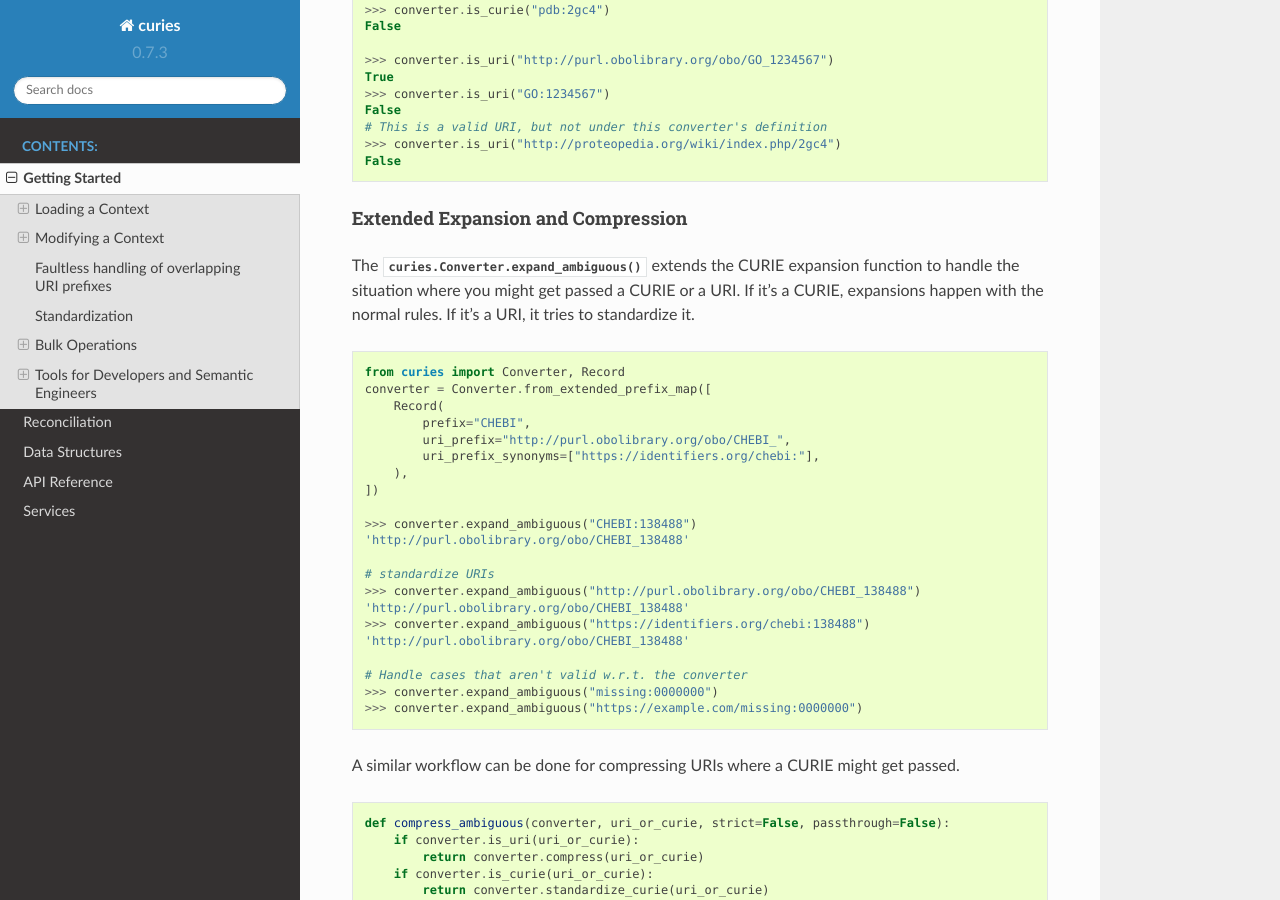
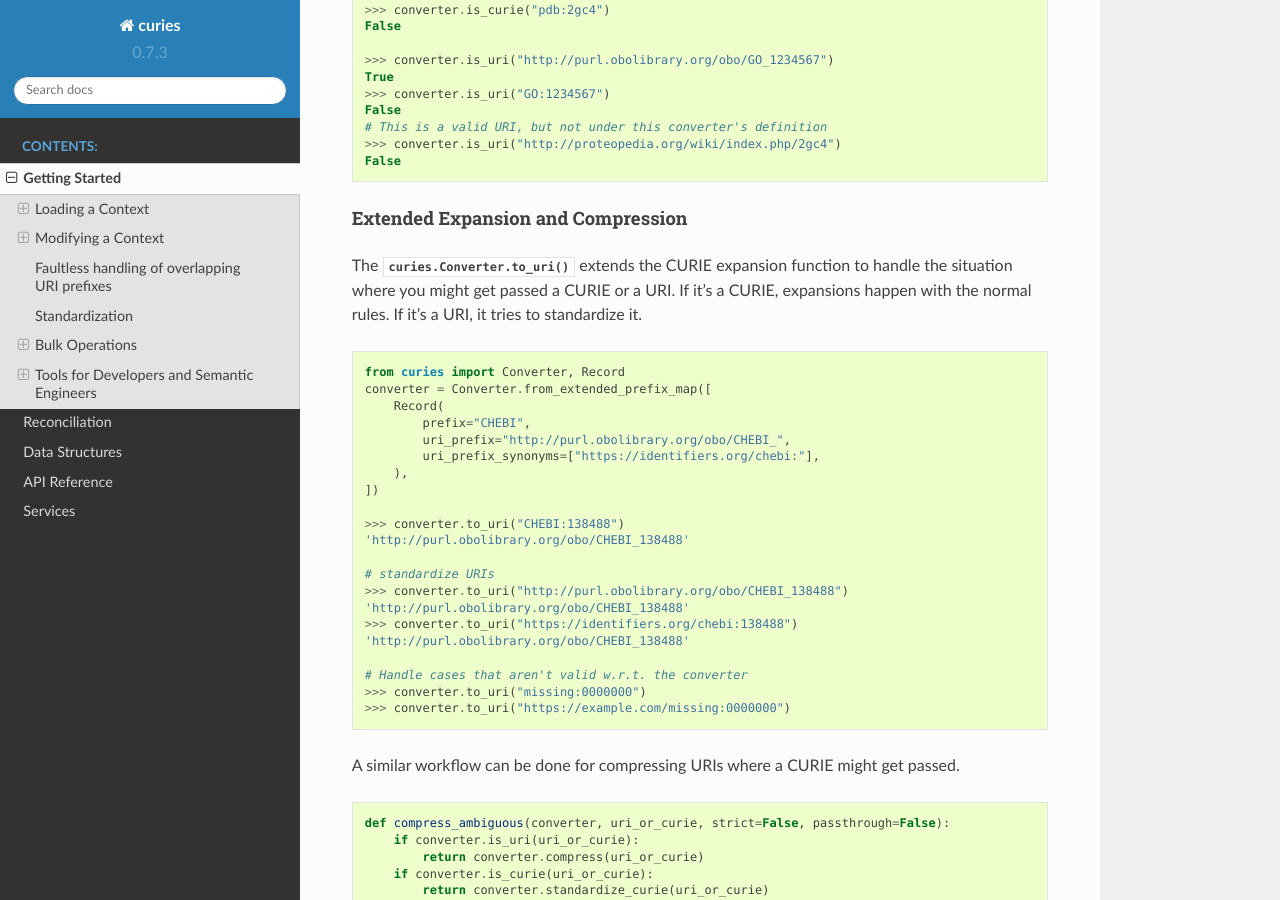
Before and after one commit to biopragmatics/curies, a Sphinx documentation site: the page built from docs/source/tutorial.rst, in a window 1280 px wide and 900 px high, scrolled down 13183 px. Built offline with Sphinx 7.4.7 and the Read the Docs theme 2.0.0, drawn with Linux system fonts in a browser that asks for light colours.

Commit message:
Rename to to_uri

```diff
--- a/docs/source/tutorial.rst
+++ b/docs/source/tutorial.rst
@@ -687,7 +687,7 @@ or a URI (:meth:`curies.Converter.is_uri`) under its definition.
 
 Extended Expansion and Compression
 **********************************
-The :meth:`curies.Converter.expand_ambiguous` extends the CURIE expansion function to handle the situation where
+The :meth:`curies.Converter.to_uri` extends the CURIE expansion function to handle the situation where
 you might get passed a CURIE or a URI. If it's a CURIE, expansions happen with the normal
 rules. If it's a URI, it tries to standardize it.
 
@@ -702,18 +702,18 @@ rules. If it's a URI, it tries to standardize it.
         ),
     ])
 
-    >>> converter.expand_ambiguous("CHEBI:138488")
+    >>> converter.to_uri("CHEBI:138488")
     'http://purl.obolibrary.org/obo/CHEBI_138488'
 
     # standardize URIs
-    >>> converter.expand_ambiguous("http://purl.obolibrary.org/obo/CHEBI_138488")
+    >>> converter.to_uri("http://purl.obolibrary.org/obo/CHEBI_138488")
     'http://purl.obolibrary.org/obo/CHEBI_138488'
-    >>> converter.expand_ambiguous("https://identifiers.org/chebi:138488")
+    >>> converter.to_uri("https://identifiers.org/chebi:138488")
     'http://purl.obolibrary.org/obo/CHEBI_138488'
 
     # Handle cases that aren't valid w.r.t. the converter
-    >>> converter.expand_ambiguous("missing:0000000")
-    >>> converter.expand_ambiguous("https://example.com/missing:0000000")
+    >>> converter.to_uri("missing:0000000")
+    >>> converter.to_uri("https://example.com/missing:0000000")
 
 A similar workflow can be done for compressing URIs where a CURIE might get passed.
 
```
Also changed, not shown: 2 other files.
